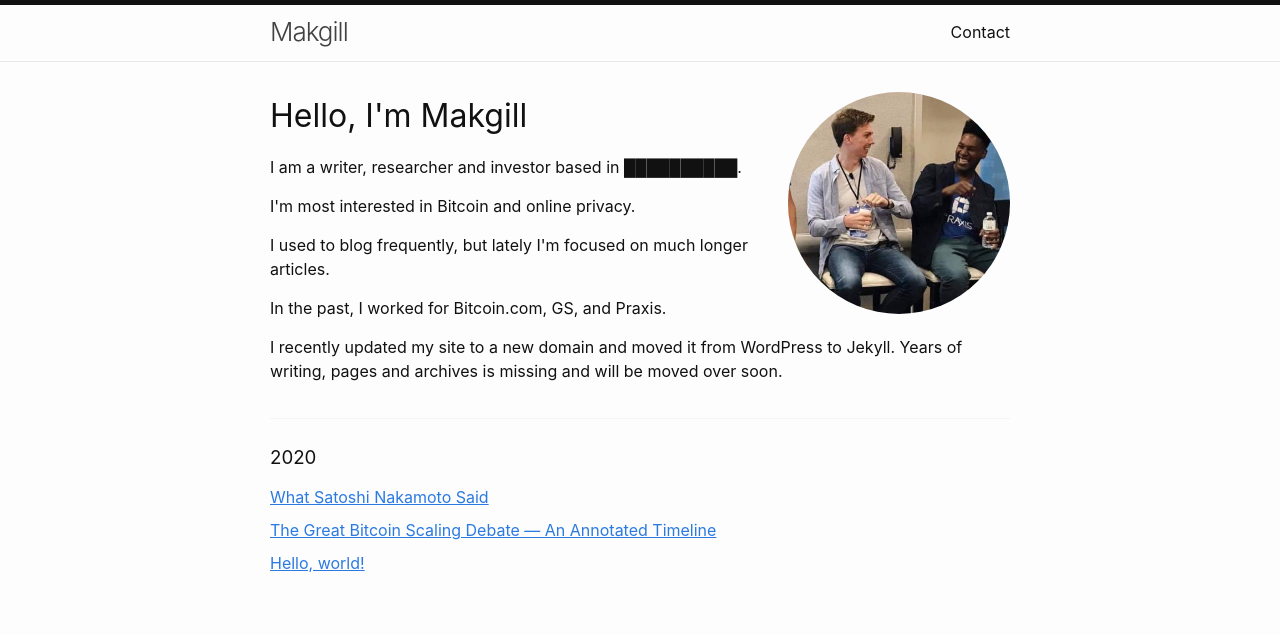
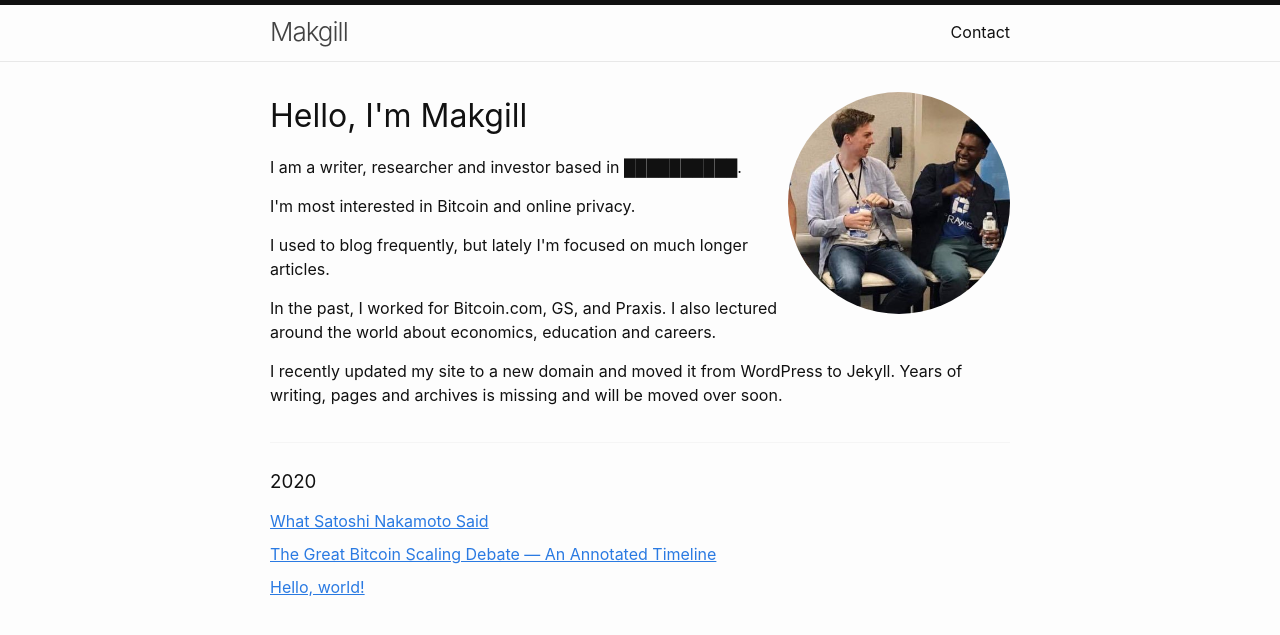
Before and after one commit to derykmakgill/krawisz, a Jekyll site: the page built from index.html, in a window 1280 px wide. Shown: the top 635 px of the page. Built offline with Jekyll 4.4.1, drawn with Linux system fonts in a browser that asks for light colours.

Commit message:
Update home.html

```diff
--- a/_layouts/home.html
+++ b/_layouts/home.html
@@ -17,7 +17,7 @@ layout: default
     float: right;
     max-width: 30%;
 "><h1>Hello, I'm Makgill</h1><p>I am a writer, researcher and investor based in ██████████.</p><p>I'm most interested in Bitcoin and online privacy.</p>
-    <p>I used to blog frequently, but lately I'm focused on much longer articles.</p><p>In the past, I worked for Bitcoin.com, GS, and Praxis.</p>
+    <p>I used to blog frequently, but lately I'm focused on much longer articles.</p><p>In the past, I worked for Bitcoin.com, GS, and Praxis. I also lectured around the world about economics, education and careers.</p>
 
     <p>I recently updated my site to a new domain and moved it from WordPress to Jekyll. Years of writing, pages and archives is missing and will be moved over soon.</p>
    </div></header>
```
